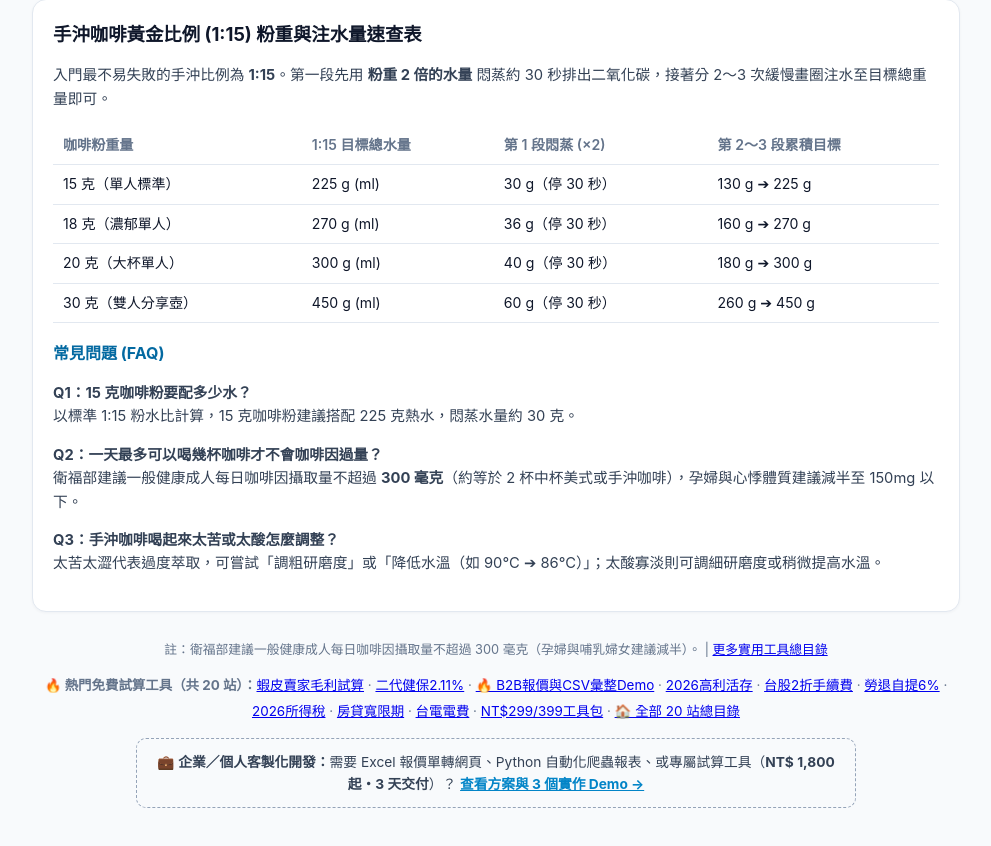
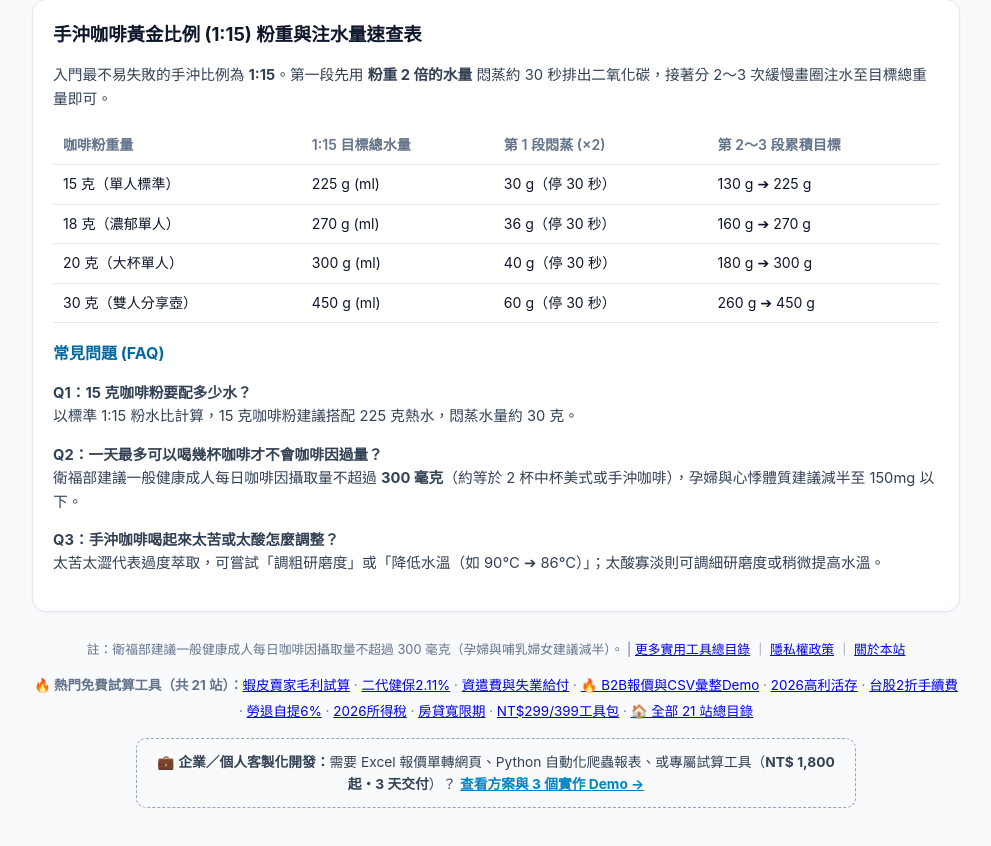
Before and after one commit to jimmycmhsieh0801-cloud/tw-coffee-brew-calc, a plain HTML site: page index.html in a window 1280 px wide. Shown: the part 845-1691 px from the top of the page, without its empty margins (144-1135 px from the left). Drawn offline with Linux system fonts and the light colour scheme.

Commit message:
feat(0900): sync 21-site cross-nav, privacy/about links & copy summary

```diff
--- a/index.html
+++ b/index.html
@@ -175,8 +175,8 @@
 
 
         <footer>
-      <p>註：衛福部建議一般健康成人每日咖啡因攝取量不超過 300 毫克（孕婦與哺乳婦女建議減半）。 | <a href="https://jimmycmhsieh0801-cloud.github.io/">更多實用工具總目錄</a></p>
-      <div class="cross-nav" style="margin:12px auto;font-size:0.84rem;line-height:1.9;"><strong>🔥 熱門免費試算工具（共 20 站）：</strong><a href="https://jimmycmhsieh0801-cloud.github.io/tw-ecommerce-margin-calc/">蝦皮賣家毛利試算</a> · <a href="https://jimmycmhsieh0801-cloud.github.io/tw-nhi-supplement-calc/">二代健保2.11%</a> · <a href="https://jimmycmhsieh0801-cloud.github.io/demo-b2b-quote.html">🔥 B2B報價與CSV彙整Demo</a> · <a href="https://jimmycmhsieh0801-cloud.github.io/tw-bank-interest-calc/">2026高利活存</a> · <a href="https://jimmycmhsieh0801-cloud.github.io/tw-stock-fee-calc/">台股2折手續費</a> · <a href="https://jimmycmhsieh0801-cloud.github.io/tw-labor-pension-calc/">勞退自提6%</a> · <a href="https://jimmycmhsieh0801-cloud.github.io/tw-income-tax-calc/">2026所得稅</a> · <a href="https://jimmycmhsieh0801-cloud.github.io/tw-mortgage-calc/">房貸寬限期</a> · <a href="https://jimmycmhsieh0801-cloud.github.io/tw-power-calc/">台電電費</a> · <a href="https://jimmycmhsieh0801-cloud.github.io/services.html">NT$299/399工具包</a> · <a href="https://jimmycmhsieh0801-cloud.github.io/">🏠 全部 20 站總目錄</a></div>
+      <p>註：衛福部建議一般健康成人每日咖啡因攝取量不超過 300 毫克（孕婦與哺乳婦女建議減半）。 | <a href="https://jimmycmhsieh0801-cloud.github.io/">更多實用工具總目錄</a> ｜ <a href="https://jimmycmhsieh0801-cloud.github.io/privacy.html">隱私權政策</a> ｜ <a href="https://jimmycmhsieh0801-cloud.github.io/about.html">關於本站</a></p>
+      <div class="cross-nav" style="margin:12px auto;font-size:0.84rem;line-height:1.9;"><strong>🔥 熱門免費試算工具（共 21 站）：</strong><a href="https://jimmycmhsieh0801-cloud.github.io/tw-ecommerce-margin-calc/">蝦皮賣家毛利試算</a> · <a href="https://jimmycmhsieh0801-cloud.github.io/tw-nhi-supplement-calc/">二代健保2.11%</a> · <a href="https://jimmycmhsieh0801-cloud.github.io/tw-severance-calc/">資遣費與失業給付</a> · <a href="https://jimmycmhsieh0801-cloud.github.io/demo-b2b-quote.html">🔥 B2B報價與CSV彙整Demo</a> · <a href="https://jimmycmhsieh0801-cloud.github.io/tw-bank-interest-calc/">2026高利活存</a> · <a href="https://jimmycmhsieh0801-cloud.github.io/tw-stock-fee-calc/">台股2折手續費</a> · <a href="https://jimmycmhsieh0801-cloud.github.io/tw-labor-pension-calc/">勞退自提6%</a> · <a href="https://jimmycmhsieh0801-cloud.github.io/tw-income-tax-calc/">2026所得稅</a> · <a href="https://jimmycmhsieh0801-cloud.github.io/tw-mortgage-calc/">房貸寬限期</a> · <a href="https://jimmycmhsieh0801-cloud.github.io/services.html">NT$299/399工具包</a> · <a href="https://jimmycmhsieh0801-cloud.github.io/">🏠 全部 21 站總目錄</a></div>
   <div class="lead-box" style="margin:14px auto 8px;padding:12px 14px;border:1px dashed #94a3b8;border-radius:10px;background:#f8fafc;max-width:720px;font-size:0.86rem;color:#334155;">💼 <strong>企業／個人客製化開發：</strong>需要 Excel 報價單轉網頁、Python 自動化爬蟲報表、或專屬試算工具（<strong>NT$ 1,800 起・3 天交付</strong>）？ <a class="lead-cta" href="https://jimmycmhsieh0801-cloud.github.io/services.html" style="color:#0284c7;font-weight:700;text-decoration:underline;">查看方案與 3 個實作 Demo →</a></div>
     </footer>
   </div>
```
